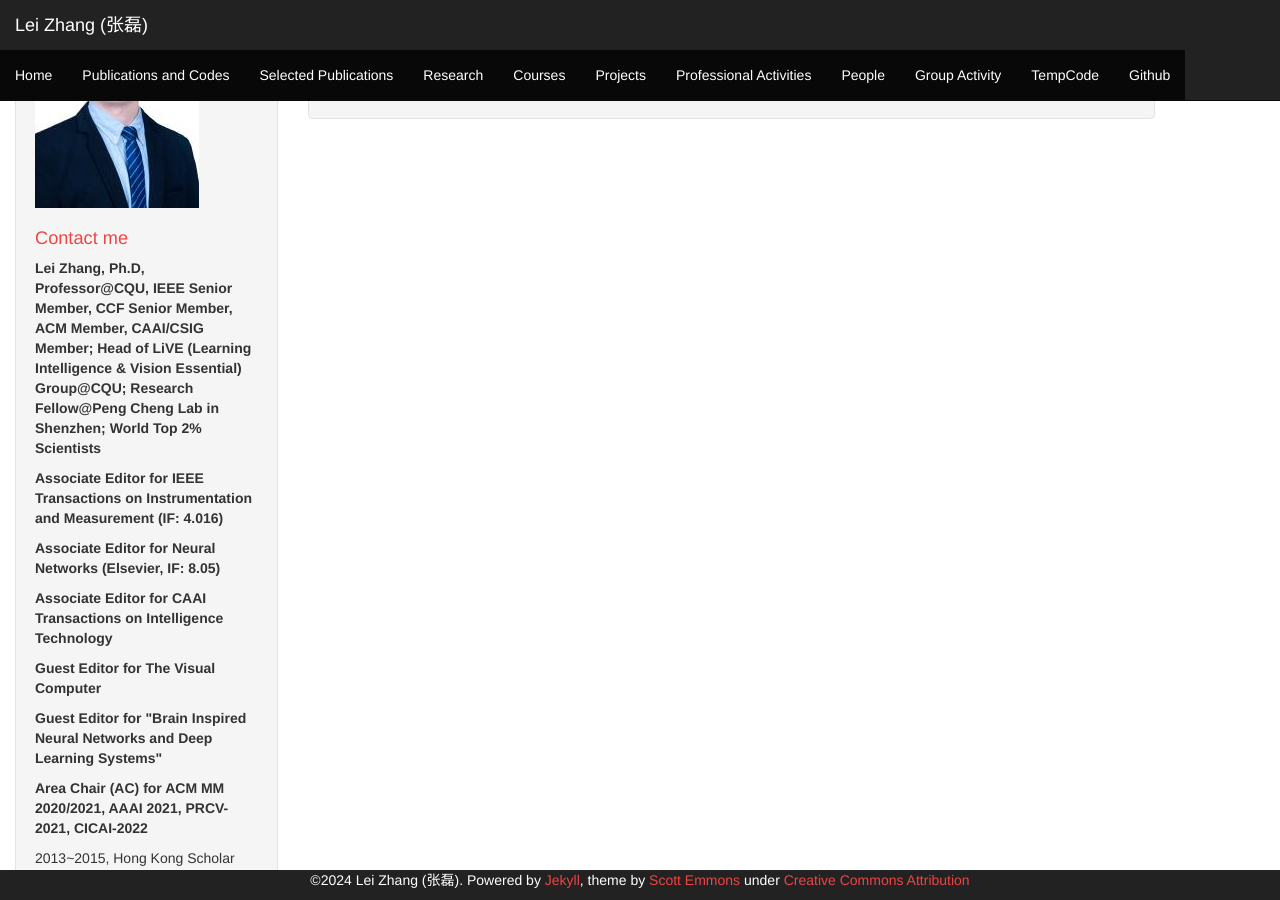
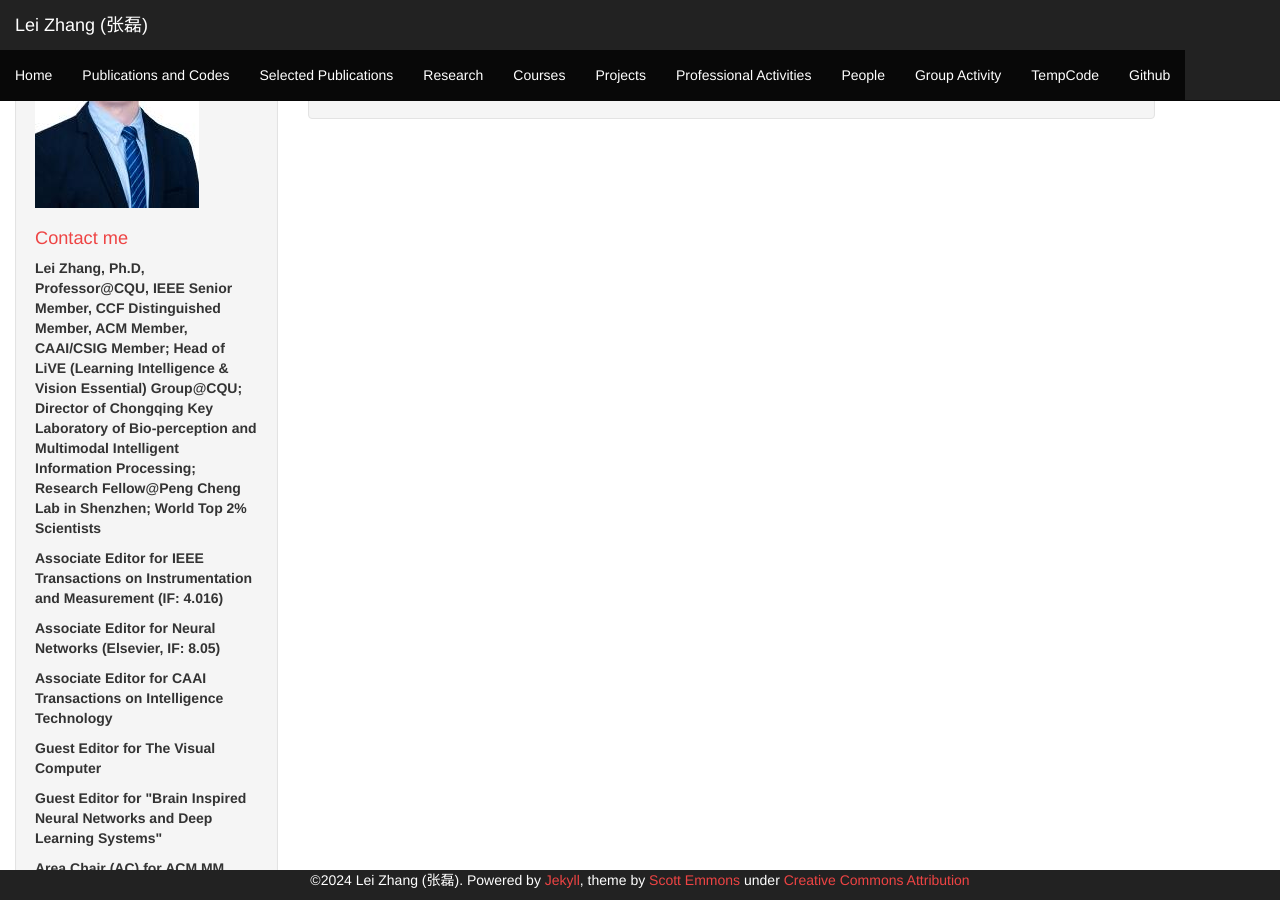
Before and after one commit to DrLeiZhang/website, a Jekyll site: the page built from links.html, in a window 1280 px wide and 900 px high, scrolled down 301 px. Built offline with Jekyll 4.4.1, drawn with Linux system fonts in a browser that asks for light colours; Markdown is read by kramdown in place of the engine named in the settings.

Commit message:
Update sidebar.html

```diff
--- a/_includes/sidebar.html
+++ b/_includes/sidebar.html
@@ -8,7 +8,7 @@
 <p><a href="http://www.leizhang.tk/resources/LeiZhang.jpg"></a></p>
 
     <h1>Contact me</h1>
-<p><B>Lei Zhang, Ph.D, Professor@CQU, IEEE Senior Member, CCF Senior Member, ACM Member, CAAI/CSIG Member; Head of LiVE (Learning Intelligence & Vision Essential) Group@CQU; Research Fellow@Peng Cheng Lab in Shenzhen; World Top 2% Scientists</p></B>
+<p><B>Lei Zhang, Ph.D, Professor@CQU, IEEE Senior Member, CCF Distinguished Member, ACM Member, CAAI/CSIG Member; Head of LiVE (Learning Intelligence & Vision Essential) Group@CQU; Director of Chongqing Key Laboratory of Bio-perception and Multimodal Intelligent Information Processing; Research Fellow@Peng Cheng Lab in Shenzhen; World Top 2% Scientists</p></B>
 <p><B>Associate Editor for IEEE Transactions on Instrumentation and Measurement (IF: 4.016)</B></p>
 <p><B>Associate Editor for Neural Networks (Elsevier, IF: 8.05)</B></p>
 <p><B>Associate Editor for CAAI Transactions on Intelligence Technology</B></p>
```
